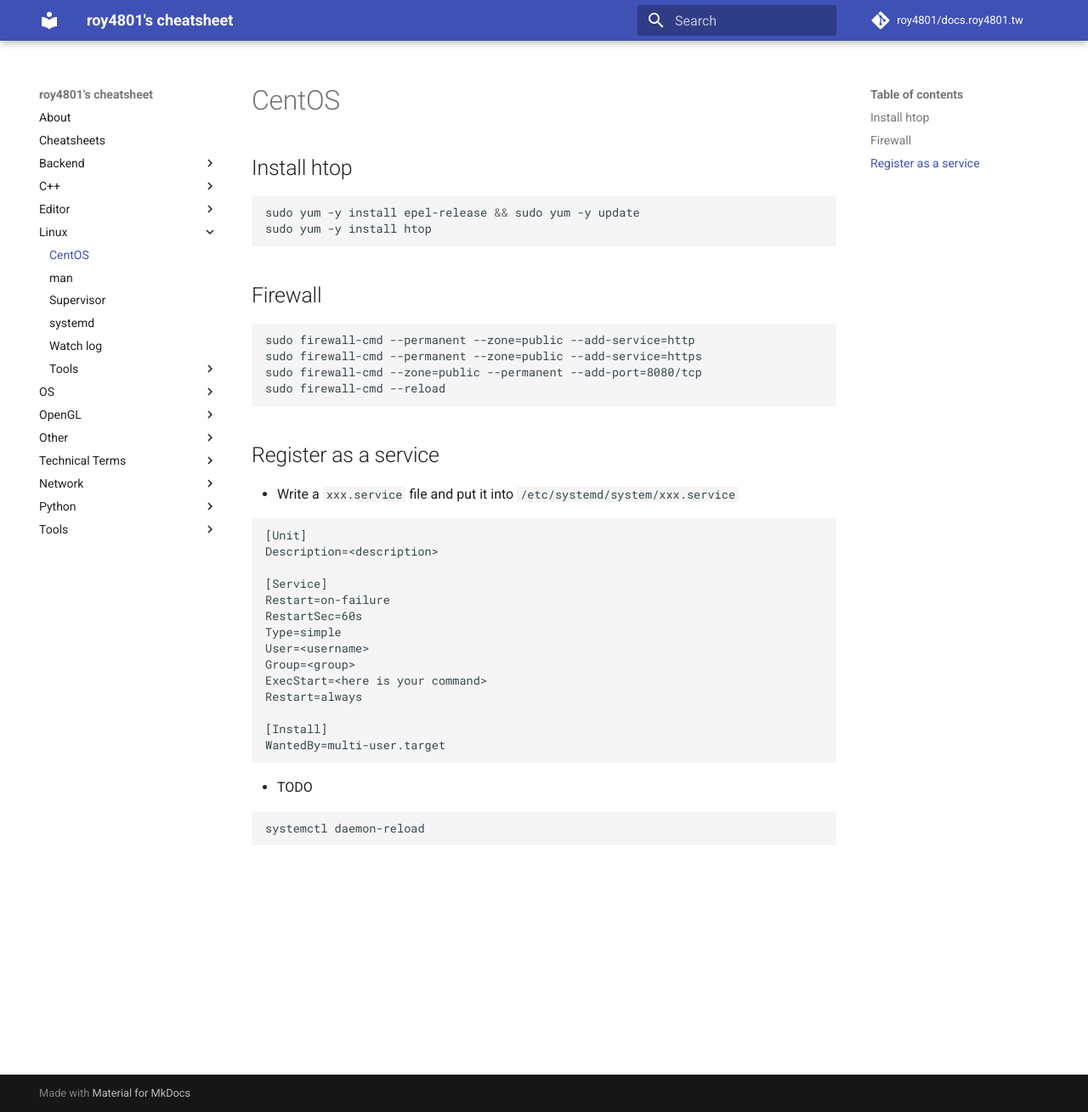
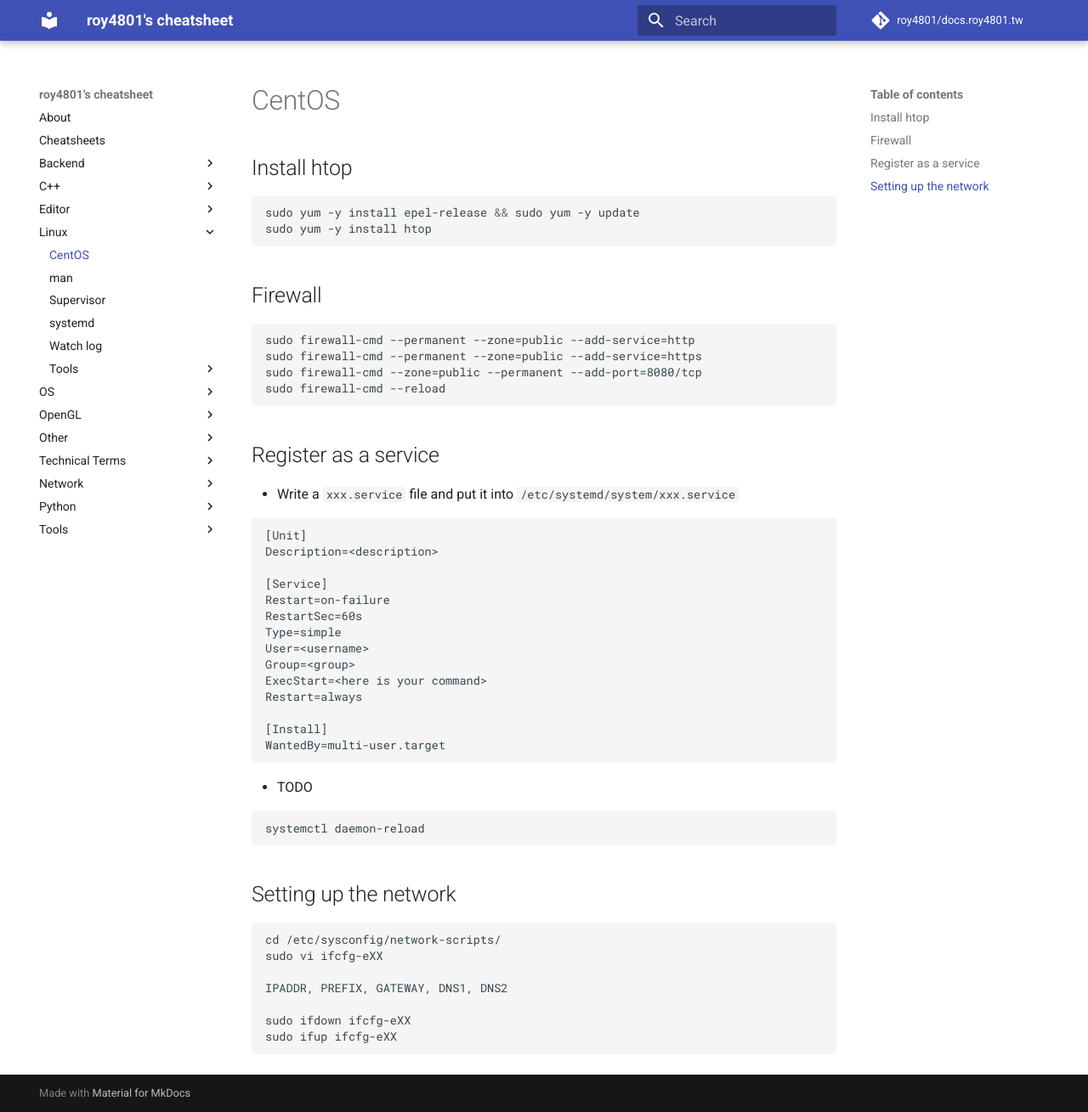
Before and after one commit to roy4801/docs.roy4801.tw, an MkDocs documentation site: the page built from docs/Linux/centos.md, in a window 1280 px wide and 1309 px high. Shown: the whole window at 85% size. Built offline with MkDocs 1.6.1 and Material for MkDocs 9.7.7, drawn with Linux system fonts in a browser that asks for light colours; comment, search, counter and statistics services are not loaded.

Commit message:
Add centos set network

````diff
--- a/docs/Linux/centos.md
+++ b/docs/Linux/centos.md
@@ -41,3 +41,15 @@
 ```
 systemctl daemon-reload
 ```
+
+## Setting up the network
+
+```
+cd /etc/sysconfig/network-scripts/
+sudo vi ifcfg-eXX
+
+IPADDR, PREFIX, GATEWAY, DNS1, DNS2
+
+sudo ifdown ifcfg-eXX
+sudo ifup ifcfg-eXX
+```
````
